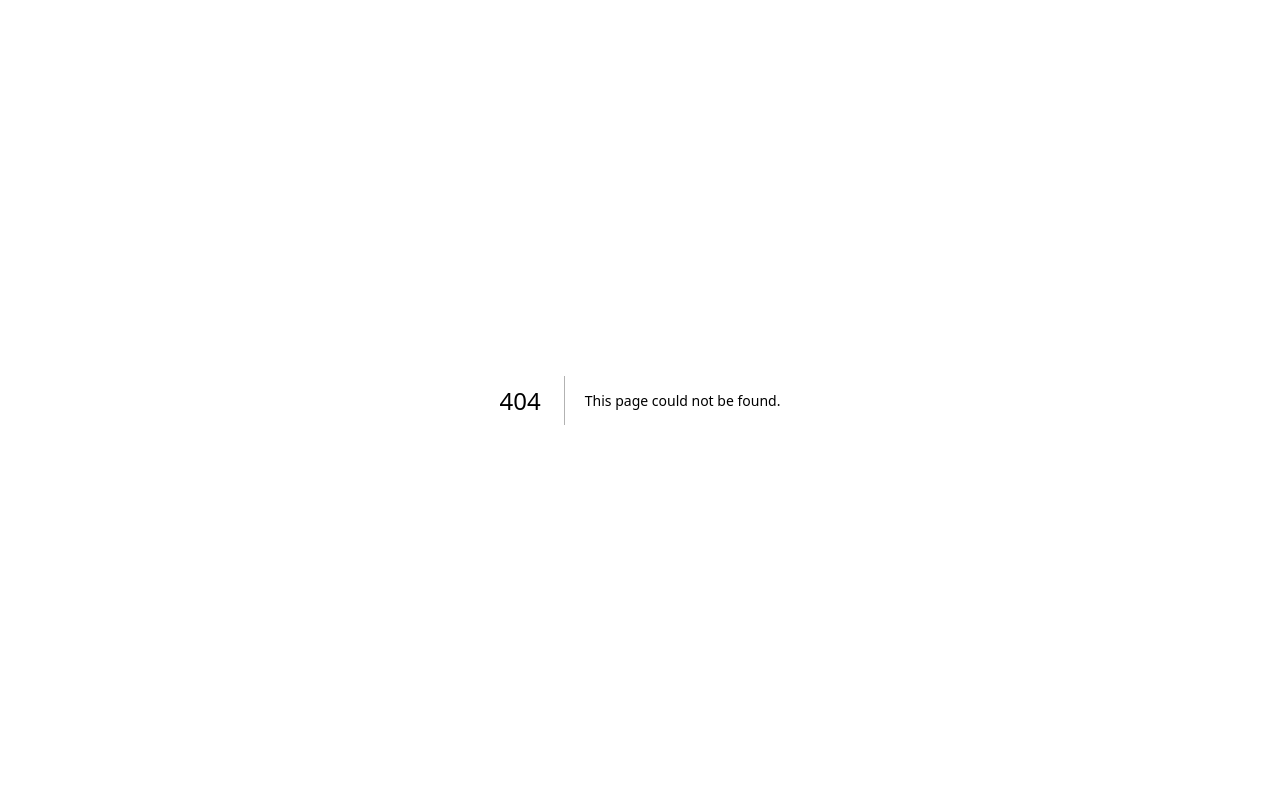
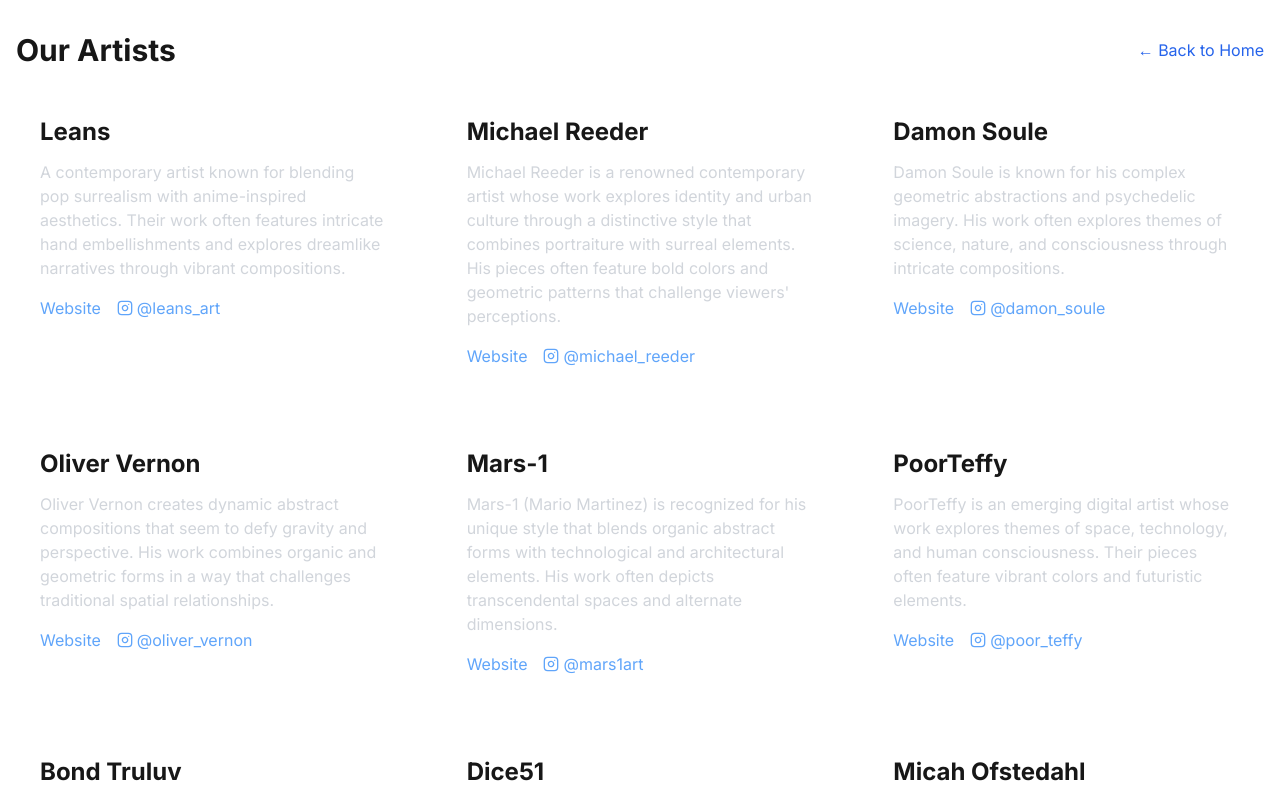
Before and after one commit to Msap96/my-art-gallery, a Next.js app: page /artists in a window 1280 px wide. Before the commit this address had no page. Shown: the top 800 px of the page. Built offline with nearby package versions, Linux system fonts and the light colour scheme.

Commit message:
Added Featured Artists section/bio

```diff
--- /dev/null
+++ b/app/artists/page.tsx
@@ -0,0 +1,56 @@
+"use client";
+
+import React from "react";
+import Link from "next/link";
+import { Instagram } from "lucide-react";
+import { artistBios } from "@/app/data/artistBios";
+
+export default function ArtistsPage() {
+  return (
+    <main className="container mx-auto px-4 py-8">
+      <div className="mb-6 flex justify-between items-center">
+        <h1 className="text-3xl font-bold">Our Artists</h1>
+        <Link
+          href="/"
+          className="text-blue-600 hover:text-blue-800 transition-colors"
+        >
+          ← Back to Home
+        </Link>
+      </div>
+
+      <div className="grid grid-cols-1 md:grid-cols-2 lg:grid-cols-3 gap-8">
+        {artistBios.map((artist) => (
+          <div
+            key={artist.name}
+            className="bg-white bg-opacity-10 backdrop-blur-sm rounded-lg p-6 hover:bg-opacity-20 transition-all duration-300"
+          >
+            <h2 className="text-2xl font-bold mb-3">{artist.name}</h2>
+            <p className="text-gray-300 mb-4">{artist.bio}</p>
+            <div className="flex items-center space-x-4">
+              <a
+                href={artist.website}
+                target="_blank"
+                rel="noopener noreferrer"
+                className="text-blue-400 hover:text-blue-300 transition-colors"
+              >
+                Website
+              </a>
+              <a
+                href={`https://instagram.com/${artist.socialMedia.instagram.replace(
+                  "@",
+                  ""
+                )}`}
+                target="_blank"
+                rel="noopener noreferrer"
+                className="text-blue-400 hover:text-blue-300 transition-colors flex items-center"
+              >
+                <Instagram className="w-4 h-4 mr-1" />
+                {artist.socialMedia.instagram}
+              </a>
+            </div>
+          </div>
+        ))}
+      </div>
+    </main>
+  );
+}
--- /dev/null
+++ b/app/data/artistBios.ts
@@ -0,0 +1,74 @@
+export const artistBios = [
+  {
+    name: "Leans",
+    bio: "A contemporary artist known for blending pop surrealism with anime-inspired aesthetics. Their work often features intricate hand embellishments and explores dreamlike narratives through vibrant compositions.",
+    website: "https://example.com/leans",
+    socialMedia: {
+      instagram: "@leans_art"
+    }
+  },
+  {
+    name: "Michael Reeder",
+    bio: "Michael Reeder is a renowned contemporary artist whose work explores identity and urban culture through a distinctive style that combines portraiture with surreal elements. His pieces often feature bold colors and geometric patterns that challenge viewers' perceptions.",
+    website: "https://example.com/michaelreeder",
+    socialMedia: {
+      instagram: "@michael_reeder"
+    }
+  },
+  {
+    name: "Damon Soule",
+    bio: "Damon Soule is known for his complex geometric abstractions and psychedelic imagery. His work often explores themes of science, nature, and consciousness through intricate compositions.",
+    website: "https://example.com/damonsoule",
+    socialMedia: {
+      instagram: "@damon_soule"
+    }
+  },
+  {
+    name: "Oliver Vernon",
+    bio: "Oliver Vernon creates dynamic abstract compositions that seem to defy gravity and perspective. His work combines organic and geometric forms in a way that challenges traditional spatial relationships.",
+    website: "https://example.com/oliververnon",
+    socialMedia: {
+      instagram: "@oliver_vernon"
+    }
+  },
+  {
+    name: "Mars-1",
+    bio: "Mars-1 (Mario Martinez) is recognized for his unique style that blends organic abstract forms with technological and architectural elements. His work often depicts transcendental spaces and alternate dimensions.",
+    website: "https://example.com/mars1",
+    socialMedia: {
+      instagram: "@mars1art"
+    }
+  },
+  {
+    name: "PoorTeffy",
+    bio: "PoorTeffy is an emerging digital artist whose work explores themes of space, technology, and human consciousness. Their pieces often feature vibrant colors and futuristic elements.",
+    website: "https://example.com/poorteffy",
+    socialMedia: {
+      instagram: "@poor_teffy"
+    }
+  },
+  {
+    name: "Bond Truluv",
+    bio: "Bond Truluv is known for creating immersive artworks that blend street art aesthetics with contemporary fine art. Their work often features bold compositions and innovative techniques.",
+    website: "https://example.com/bondtruluv",
+    socialMedia: {
+      instagram: "@bond_truluv"
+    }
+  },
+  {
+    name: "Dice51",
+    bio: "Dice51 creates thought-provoking pieces that explore themes of mythology and multiverse theory. Their work is characterized by intricate details and symbolic imagery.",
+    website: "https://example.com/dice51",
+    socialMedia: {
+      instagram: "@dice51"
+    }
+  },
+  {
+    name: "Micah Ofstedahl",
+    bio: "Micah Ofstedahl is a visionary artist whose work bridges the gap between scientific illustration and surreal art. His pieces often feature intricate biological and geometric patterns that explore the connection between nature and consciousness.",
+    website: "https://example.com/micahofstedahl",
+    socialMedia: {
+      instagram: "@micah_ofstedahl"
+    }
+  },
+];
--- a/app/gallery-exhibitions/page.tsx
+++ b/app/gallery-exhibitions/page.tsx
@@ -3,22 +3,14 @@
 import React, { useState } from "react";
 import Image from "next/image";
 import Link from "next/link";
-import { Search, ChevronDown } from "lucide-react";
+import { Search } from "lucide-react";
 import CartIcon from "@/components/CartIcon";
 import { exhibitions } from "@/app/data/exhibitions";
 
 export default function GalleryExhibitions() {
   const [selectedCategory, setSelectedCategory] = useState("All");
   const [searchQuery, setSearchQuery] = useState("");
-  const [sortBy, setSortBy] = useState("newest");
-  const categories = [
-    "All",
-    "Digital",
-    "Paintings",
-    "Sculptures",
-    "Photography",
-    "Mixed Media",
-  ];
+  const categories = ["All", "Digital", "Paintings"];
 
   // Filter exhibitions based on search query and category
   const filteredExhibitions = exhibitions.filter(
@@ -71,18 +63,6 @@ export default function GalleryExhibitions() {
               </button>
             ))}
           </div>
-          <div className="relative">
-            <select
-              className="appearance-none px-4 py-2 pr-8 bg-white bg-opacity-10 border border-white border-opacity-20 rounded-lg text-white cursor-pointer focus:outline-none focus:ring-2 focus:ring-fuchsia-300"
-              value={sortBy}
-              onChange={(e) => setSortBy(e.target.value)}
-            >
-              <option value="newest">Newest First</option>
-              <option value="price-high">Price: High to Low</option>
-              <option value="price-low">Price: Low to High</option>
-            </select>
-            <ChevronDown className="absolute right-2 top-1/2 transform -translate-y-1/2 text-white w-4 h-4" />
-          </div>
         </div>
       </div>
 
--- a/app/page.tsx
+++ b/app/page.tsx
@@ -44,6 +44,12 @@ export default function Home() {
         </h1>
 
         <div className="flex items-center space-x-6">
+          <Link
+            href="/artists"
+            className="text-white hover:text-fuchsia-300 transition-colors"
+          >
+            Featured Artists
+          </Link>
           <Search className="w-6 h-6 text-white hover:text-fuchsia-300 cursor-pointer transition-colors" />
           <User className="w-6 h-6 text-white hover:text-fuchsia-300 cursor-pointer transition-colors" />
           <CartIcon />
```
